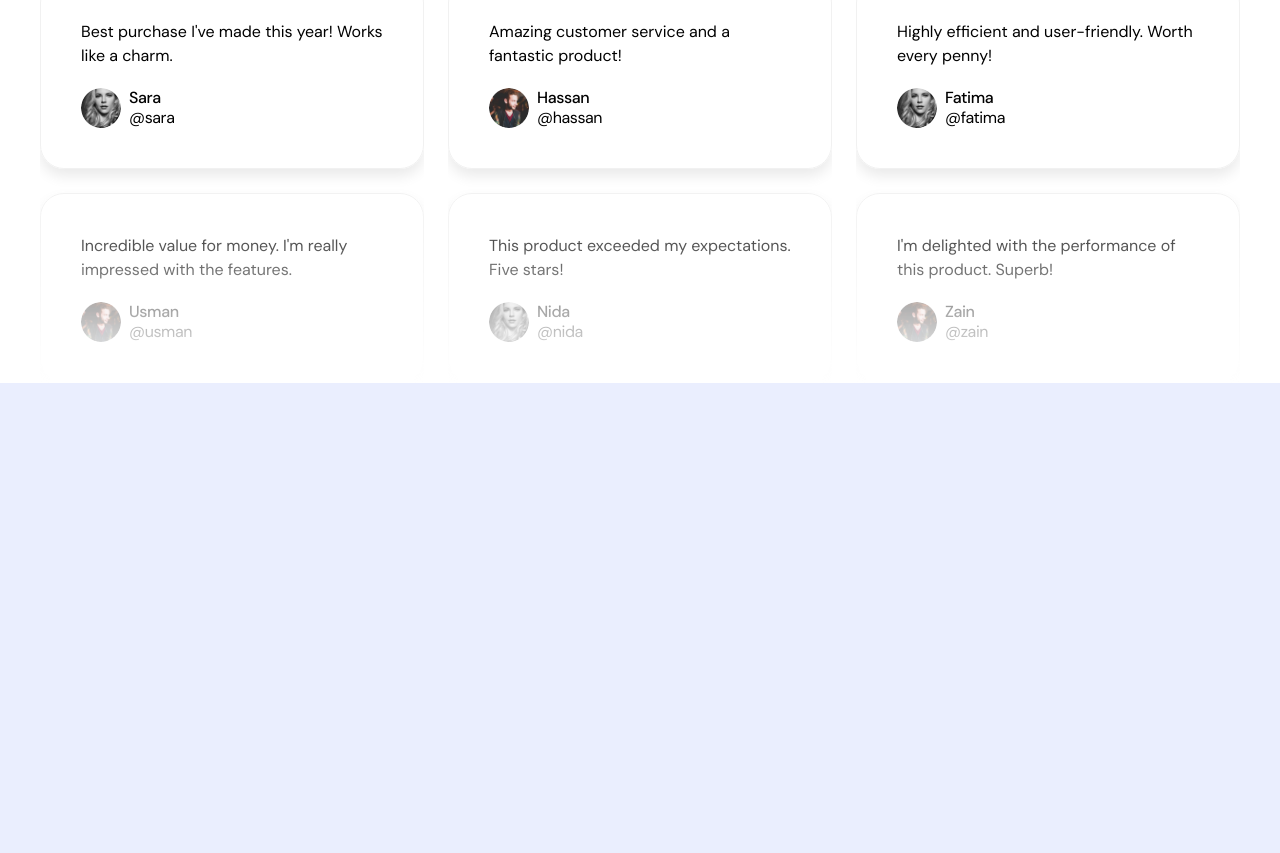
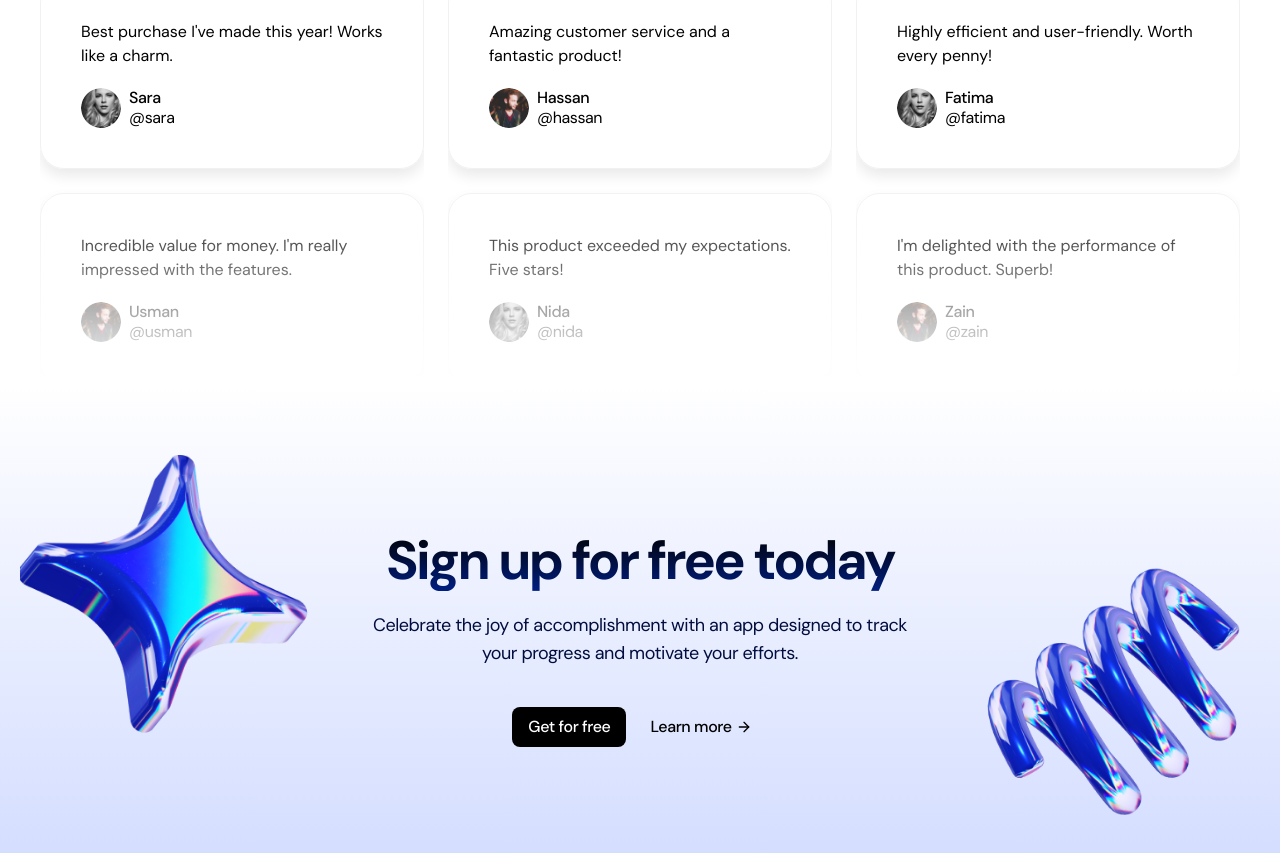
Before and after one commit to ProDanish203/Saas-Landing-Page, a Next.js app: page / in a window 1280 px wide. Shown: the part 3677-4530 px from the top of the page. Before the commit the page ends 4060 px from the top, so only its background shows below. Built offline with nearby package versions, Linux system fonts and the light colour scheme.

Commit message:
add: call to action section

```diff
--- a/app/page.tsx
+++ b/app/page.tsx
@@ -1,4 +1,5 @@
 import {
+  CallToAction,
   Header,
   Hero,
   LogoTicker,
@@ -16,7 +17,7 @@ export default function Home() {
       <ProductShowcase />
       <Pricing />
       <Testimonials />
-
+      <CallToAction />
     </main>
   );
 }
--- a/components/sections/CallToAction.tsx
+++ b/components/sections/CallToAction.tsx
@@ -1,7 +1,44 @@
-import React from 'react'
+import { ArrowRight } from "lucide-react";
+import Image from "next/image";
+import React from "react";
 
 export const CallToAction = () => {
   return (
-    <div>CallToAction</div>
-  )
-}
+    <section className="md:px-10 px-3 bg-gradient-to-b from-[#FFFF] to-[#D2DCFF] py-32  overflow-x-clip overflow-y-clip">
+      <div className="container mx-auto">
+        <div className="max-w-[540px] mx-auto">
+          <h2 className="section-title mt-5">Sign up for free today</h2>
+          <p className="text-center text-lg tracking-tight text-text mt-5">
+            Celebrate the joy of accomplishment with an app designed to track
+            your progress and motivate your efforts.
+          </p>
+
+          <div className="flex items-center justify-center gap-2 mt-10">
+            <button className="btn btn-primary">Get for free</button>
+            <button className="btn btn-text flex gap-x-1 items-center hover:gap-x-2 transition-all duration-100">
+              <span>Learn more</span>
+              <ArrowRight className="size-4" />
+            </button>
+          </div>
+
+          <div className="relative w-full">
+            <Image
+              src="/images/star.png"
+              alt="star img"
+              width={260}
+              height={260}
+              className="max-md:hidden absolute -top-[340px] -left-64 lg:-left-[350px] lg:w-[300px] lg:-top-[300px]"
+            />
+            <Image
+              src="/images/spring.png"
+              alt="spring img"
+              width={260}
+              height={260}
+              className="max-md:hidden w-[250px] absolute -top-[200px] -right-[200px] lg:w-[300px] lg:-right-[350px]"
+            />
+          </div>
+        </div>
+      </div>
+    </section>
+  );
+};
```
Also changed, not shown: public/images/spring.png (renamed from public/images/helix2 1.png), public/images/star.png (renamed from public/images/emojistar 1.png).
